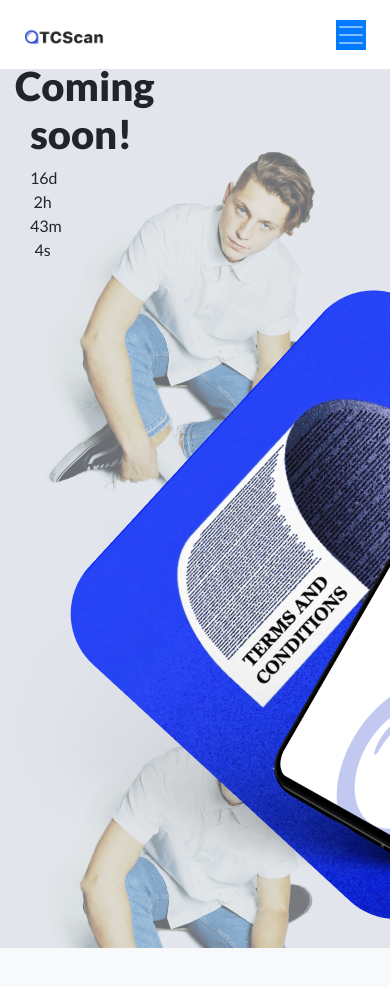
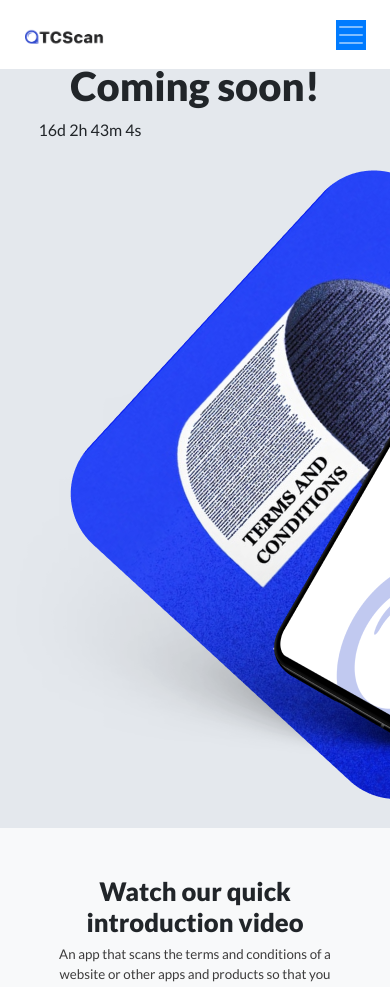
Before and after one commit to judexes/TC-scan, a PHP site: page / in a window 390 px wide; the page is wider, and only the part inside the window is pictured. Shown: the top 987 px of that part. Run offline with PHP 8.4, Linux system fonts and the light colour scheme.

Commit message:
Update to about us section

```diff
--- a/index.php
+++ b/index.php
@@ -47,7 +47,7 @@
                 <div class="container">
                     <div class="row">
 
-                    <div class="col-5">
+                    <div class="col-sm-7">
                         <h1 class="display-3 font-weight-bolder hello-name">Coming soon!</h1>
                         <div class="col-5">
                                 <span id="day"></span>
@@ -56,7 +56,7 @@
                                 <span id="sec"></span>
                         </div>
                     </div>
-                    <div class="col-sm-7">
+                    <div class="col-sm-5">
                         <div class="preview-image">
                             <img src="img/preview-image.png" alt="Image">
                         </div>
@@ -71,7 +71,7 @@
             <div class="container">
 
                 <div class="justify-content-around row text-center">
-                    <div class="col-10 offset-1">
+                    <div class="col-10">
                         <div class="about-us about-us-description ml-2 mr-2">
                             <h2 class="title font-weight-bold">Watch our quick<br>introduction video</h2>
                             <p class="title-description">An app that scans the terms and conditions of a website or other apps and products so that you know what you're getting into before using that app or product</p>
--- a/style/main.css
+++ b/style/main.css
@@ -145,9 +145,9 @@ body::-webkit-scrollbar-thumb {
 /* On screens that are 415px wide or less*/
 @media screen and (max-width: 415px) {
     .hero-section {
-        background-image: url(../img/hero-mobile.png);
+/*        background-image: url(../img/hero-mobile.png);
         background-color: #2862f759;
-    }
+*/    }
     .splash {
         background-color: #d3d7e282;
         min-height: inherit;
```
